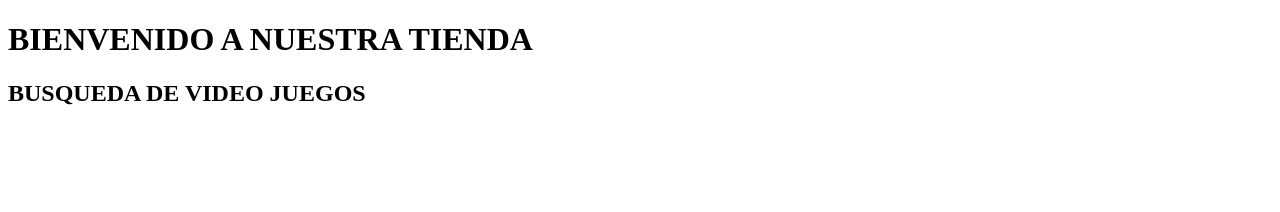
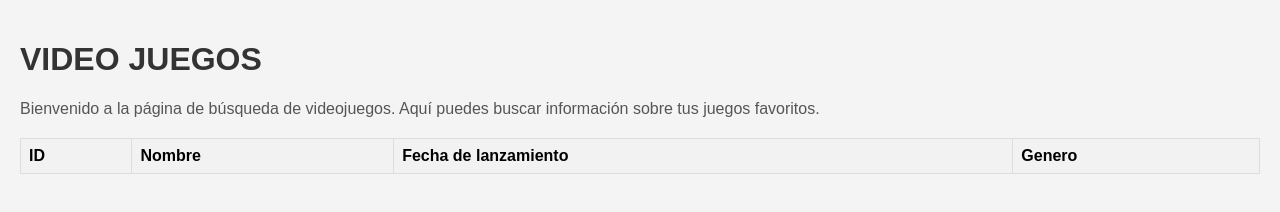
Before and after one commit to ivothaiel/DesafiosProgVisual, a plain HTML site: page busqueda/index.html in a window 1280 px wide. Drawn offline with Linux system fonts and the light colour scheme.

Commit message:
fix: Correccion el archivo principal del main y generacion de estilos [Ivo Vicencio]

```diff
--- a/busqueda/index.html
+++ b/busqueda/index.html
@@ -4,10 +4,65 @@
     <meta charset="UTF-8">
     <meta name="viewport" content="width=device-width, initial-scale=1.0">
     <title>VIDEO JUEGOS</title>
+    <style>
+        body {
+            font-family: Arial, sans-serif;
+            background-color: #f4f4f4;
+            margin: 0;
+            padding: 20px;
+        }
+        h1 {
+            color: #333;
+        }
+        p {
+            color: #555;
+        }
+        #search-form {
+            margin-bottom: 20px;
+        }
+        table {
+            width: 100%;
+            border-collapse: collapse;
+            margin-top: 20px;
+        }
+        th, td {
+            border: 1px solid #ddd;
+            padding: 8px;
+            text-align: left;
+        }
+        th {
+            background-color: #f2f2f2;
+        }
+        tr:nth-child(even) {
+            background-color: #f9f9f9;
+        }
+        tr:hover {
+            background-color: #f1f1f1;
+        }
+
+    </style>
 </head>
 <body>
-    <h1>BIENVENIDO A NUESTRA TIENDA</h1>
-    <h2>BUSQUEDA DE VIDEO JUEGOS</h2>
+    <div>
+        <h1>VIDEO JUEGOS</h1>
+        <p>Bienvenido a la página de búsqueda de videojuegos. Aquí puedes buscar información sobre tus juegos favoritos.</p>
+        <!--formulario de busqueda-->
+        <div id="search-form"></div>
+        <!--tabla de resultados-->
+        <table id="videogames-table">
+            <thead>
+                <tr>
+                    <th>ID</th>
+                    <th>Nombre</th>
+                    <th>Fecha de lanzamiento</th>
+                    <th>Genero</th>
+                </tr>
+            </thead>
+            <tbody>
+                <!--filas generadas dinamicamente-->
+            </tbody>
+        </table>
+    </div>
 
     <script type="module" src="./main.js"></script>
 </body>
--- a/busqueda/main.js
+++ b/busqueda/main.js
@@ -1,5 +1,10 @@
-import { buscarPorFecha, buscarPorGenero, buscarPorID, buscarPorNombre, videojuegos } from "./services/videojuegoService.js";
+import { videojuegos } from "./services/videojuegoService.js";
+import {inicializarTabla} from "./components/tablaJuego.js";
+import {inicializarBuscador} from "./components/formulario.js"
 
-
-
-console.log(buscarPorFecha(videojuegos, "24/03/2016"));
+document.addEventListener("DOMContentLoaded", () => {
+    // Inicializar la tabla de videojuegos
+    // y el buscador
+    inicializarTabla('videogames-table', videojuegos);
+    inicializarBuscador(videojuegos);
+});
```
